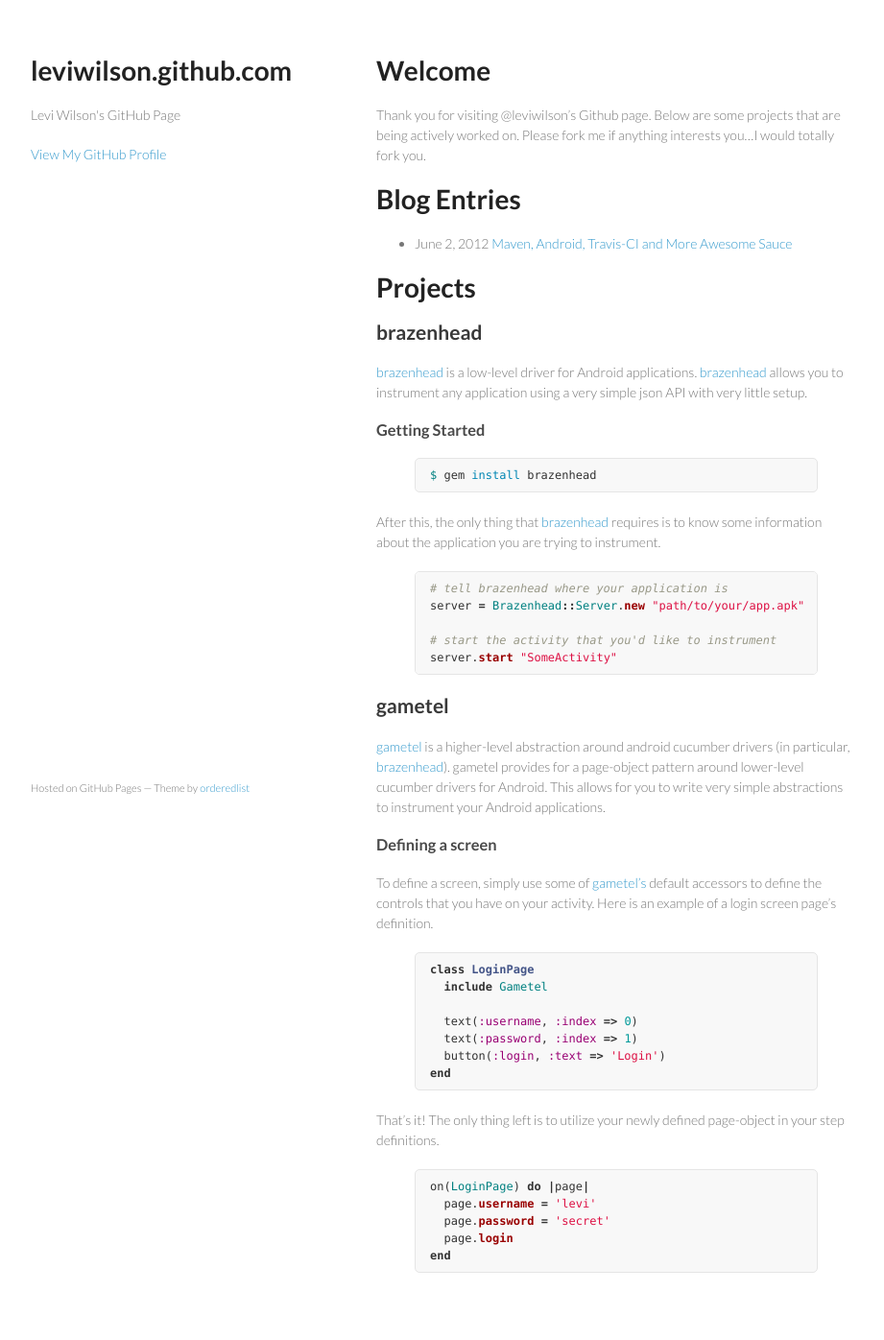
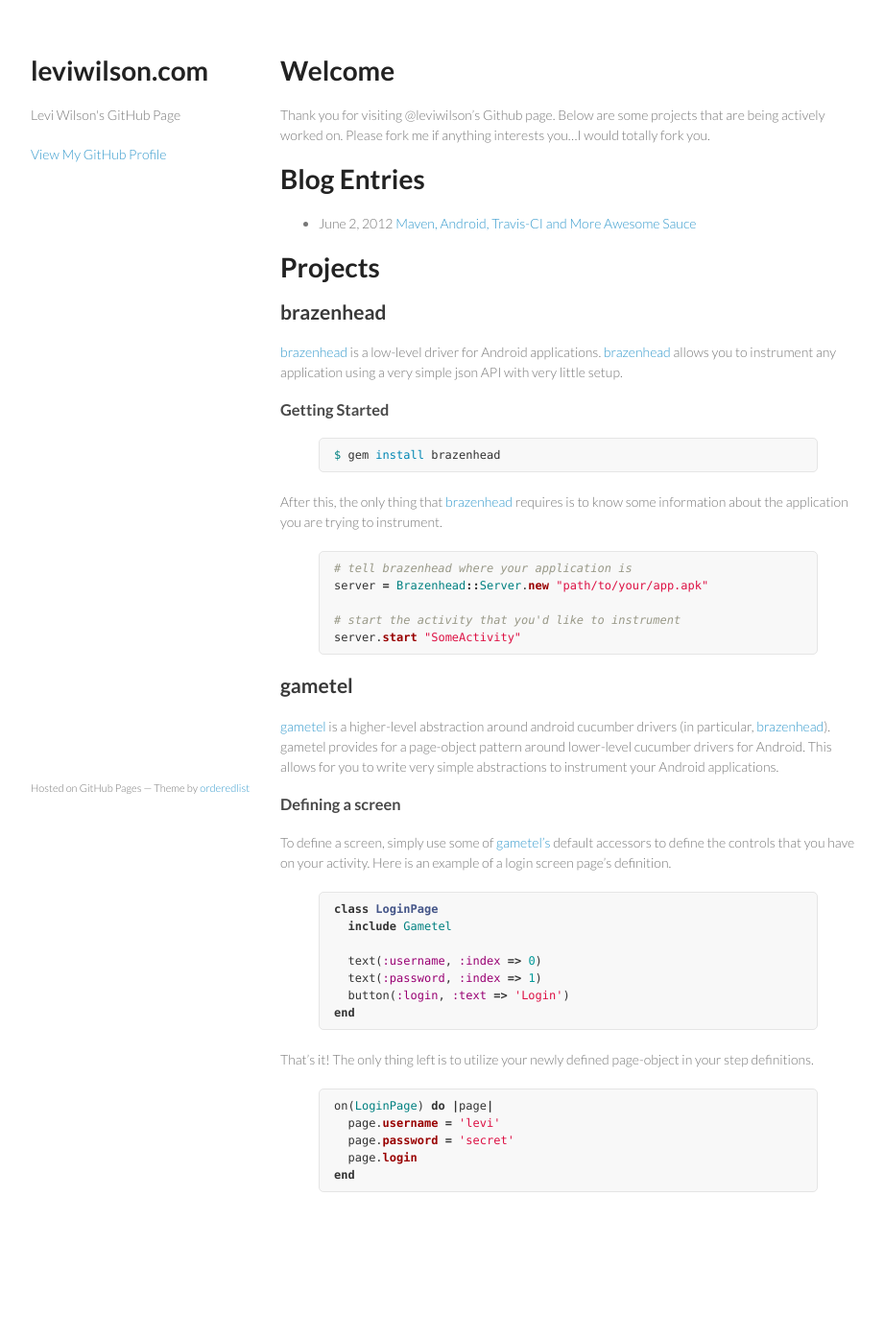
Before and after one commit to leviwilson/leviwilson.github.com, a Jekyll site: the page built from index.md, in a window 1280 px wide. Shown: the whole page at 96% size, without its empty margins (178-1099 px from the left). Built offline with Jekyll 4.4.1, drawn with Linux system fonts in a browser that asks for light colours; Markdown is read by kramdown in place of the engine named in the settings; after the commit the page ends 1312 px from its top, so only the background shows below that.

Commit message:
made body a little wider

```diff
--- a/_layouts/default.html
+++ b/_layouts/default.html
@@ -15,7 +15,7 @@
   <body>
     <div class="wrapper">
       <header>
-        <h1>leviwilson.github.com</h1>
+        <h1>leviwilson.com</h1>
         <p>Levi Wilson's GitHub Page</p>
 
 
--- a/stylesheets/styles.css
+++ b/stylesheets/styles.css
@@ -160,7 +160,7 @@
 }
 
 section {
-  width:500px;
+  width:600px;
   float:right;
   padding-bottom:50px;
 }
```
